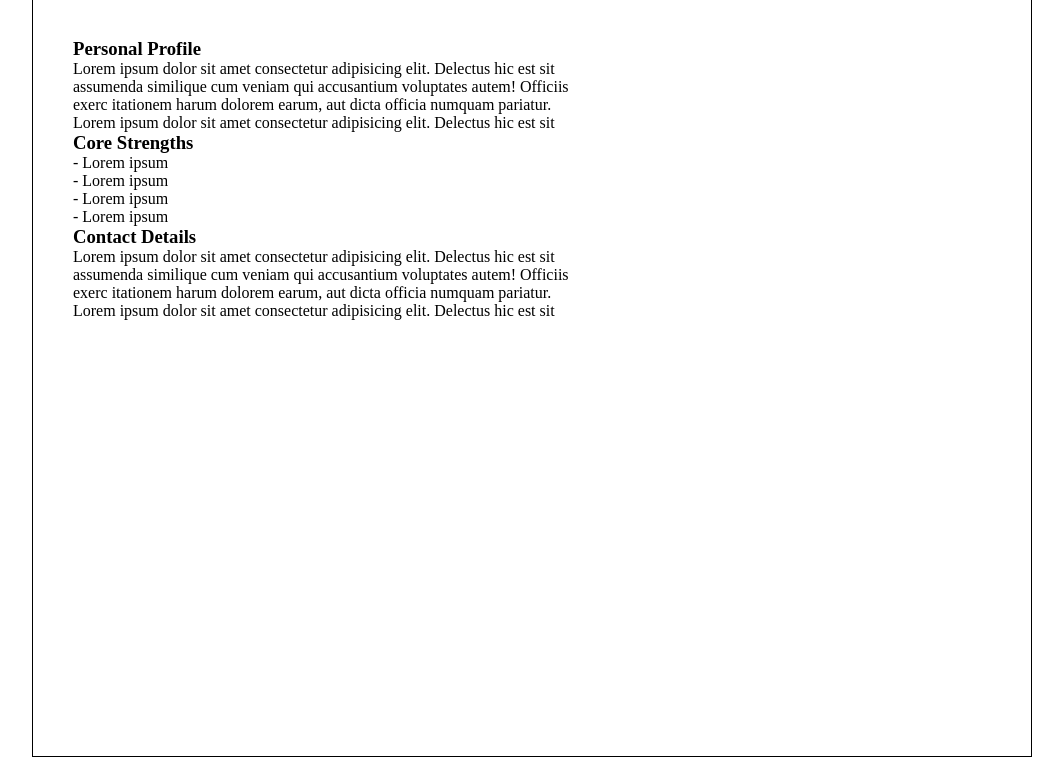
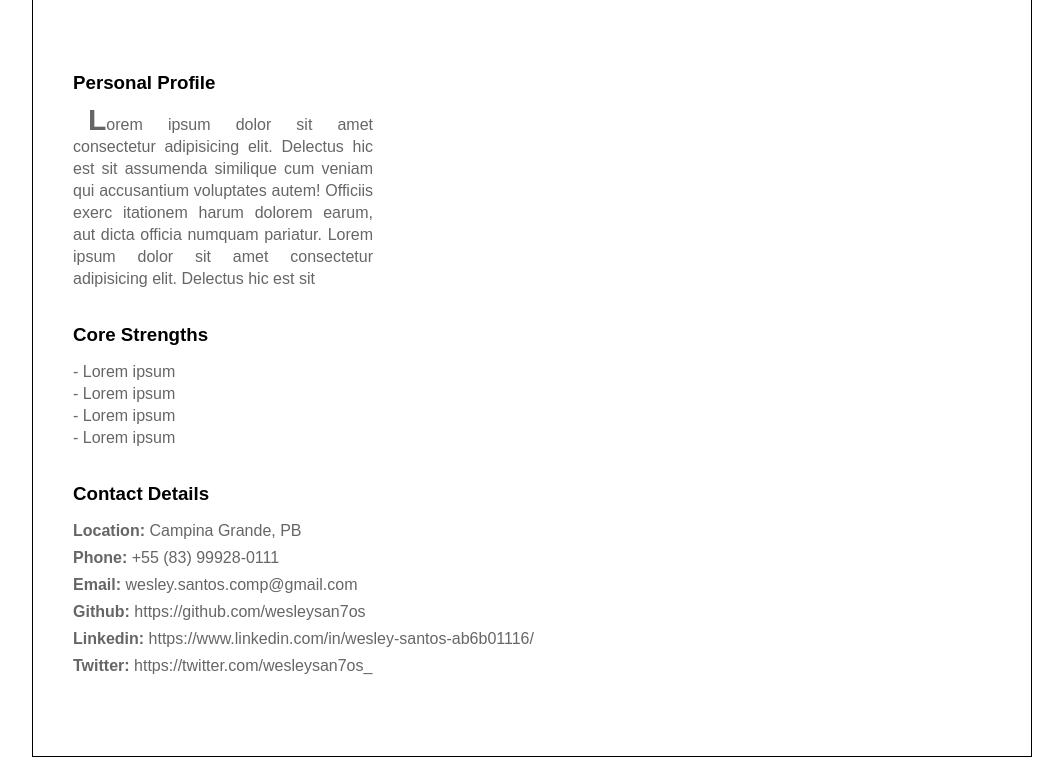
Before and after one commit to wesleysan7os/curriculo, a plain HTML site: page index.html in a window 1280 px wide. Shown: the part 245-1002 px from the top of the page, without its empty margins (108-1171 px from the left). Drawn offline with Linux system fonts and the light colour scheme.

Commit message:
finishing personal info section

```diff
--- a/index.html
+++ b/index.html
@@ -38,12 +38,12 @@
         </div>
         <div class="contact-details">
           <h3 class="title">Contact Details</h3>
-          <p class="text">
-            Lorem ipsum dolor sit amet consectetur adipisicing elit. Delectus hic est sit
-            assumenda similique cum veniam qui accusantium voluptates autem! Officiis exerc
-            itationem harum dolorem earum, aut dicta officia numquam pariatur.
-            Lorem ipsum dolor sit amet consectetur adipisicing elit. Delectus hic est sit
-          </p>
+          <span class="contact"><b>Location:</b> Campina Grande, PB</span>
+          <span class="contact"><b>Phone:</b> +55 (83) 99928-0111</span>
+          <span class="contact"><b>Email:</b> wesley.santos.comp@gmail.com</span>
+          <span class="contact"><b>Github:</b> <a target="_blank" href="https://github.com/wesleysan7os">https://github.com/wesleysan7os</a></span>
+          <span class="contact"><b>Linkedin:</b> <a target="_blank" href="https://www.linkedin.com/in/wesley-santos-ab6b01116/">https://www.linkedin.com/in/wesley-santos-ab6b01116/</a></span>
+          <span class="contact"><b>Twitter:</b> <a target="_blank" href="https://twitter.com/wesleysan7os_">https://twitter.com/wesleysan7os_</a></span>
         </div>
       </section>
       <section class="experience-info"></section>
--- a/styles.css
+++ b/styles.css
@@ -22,7 +22,7 @@ header {
   font-weight: 600;
   padding: 50px;
   padding-bottom: 60px;
-  color:rgb(224, 224, 224);
+  color:rgb(255, 248, 248);
   background-color: gray;
   text-align: center;
 }
@@ -38,6 +38,7 @@ header {
 }
 
 .info {
+  font-family: 'Encode Sans', sans-serif;
   display: flex;
   height: 100vh;
   width: 1000px;
@@ -49,8 +50,45 @@ header {
 .personal-info {
   display: flex;
   flex-direction: column;
-  text-align: start;
+  justify-content: space-evenly;
   width: 50%;
   margin: 40px;
   margin-top: 80px;
 }
+
+h3.title {
+  text-align: start;
+  margin-bottom: 15px;
+}
+
+.personal-profile .text {
+  width: 300px;
+  color: #666;
+  line-height: 22px;
+  text-align: justify;
+}
+
+.personal-profile .text::first-letter {
+  margin-left: 15px;
+  font-size: 30px;
+  font-weight: 600;
+}
+
+.strengths-list li {
+  color: #666;
+  line-height: 22px;
+  text-align: start;
+}
+
+span.contact {
+  display: block;
+  color: #666;
+  line-height: 22px;
+  text-align: start;
+  margin: 5px 0px;
+}
+
+span a {
+  text-decoration: none;
+  color: #666;
+}
```
